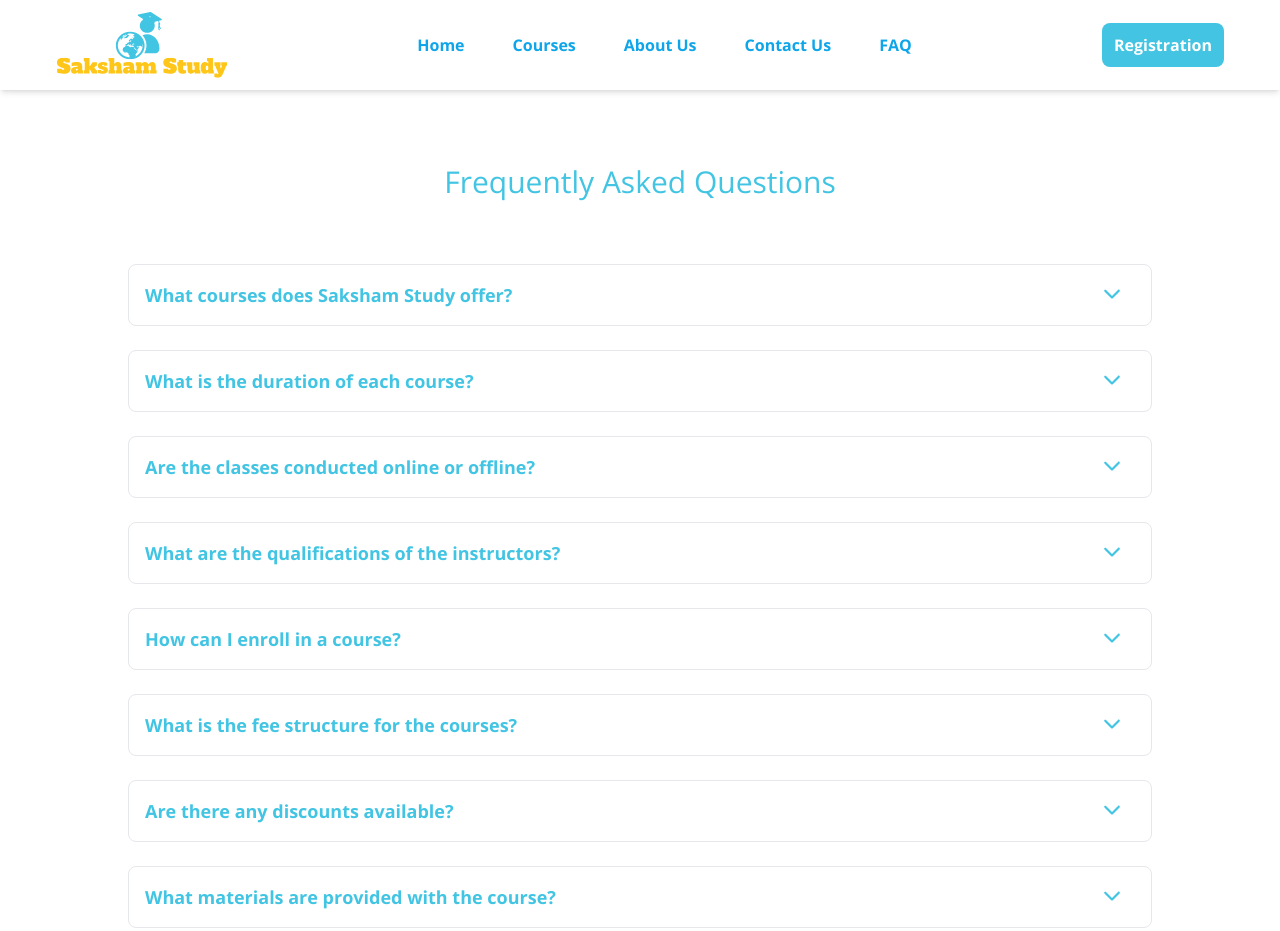
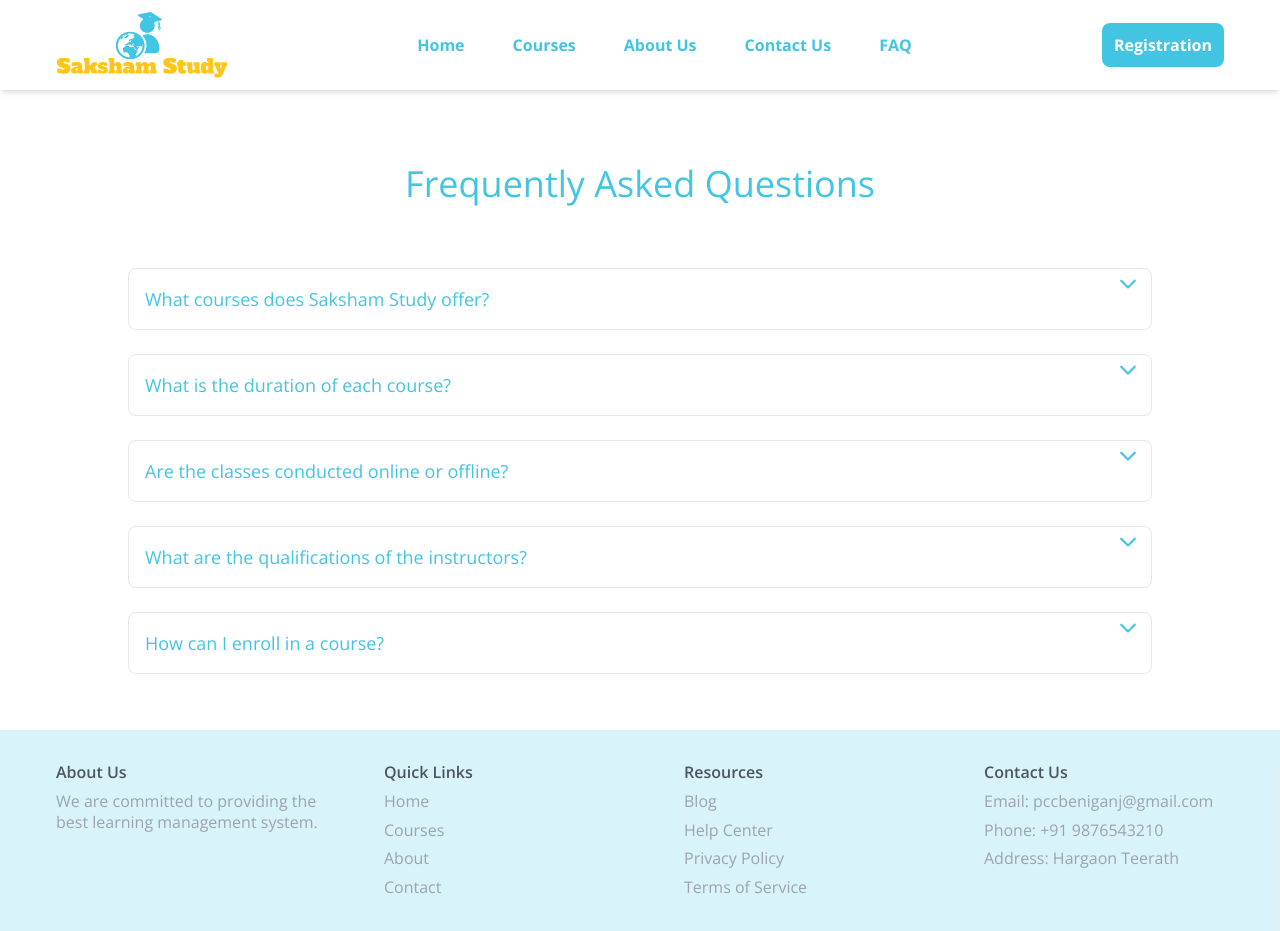
Before and after one commit to codeservier/sakshamstudy, a React (Vite) app: page /faq in a window 1280 px wide. Shown: the top 931 px of the page. Built offline with nearby package versions, Linux system fonts and the light colour scheme.

Commit message:
contact page and faq page

```diff
--- a/src/components/FAQ/Faq.jsx
+++ b/src/components/FAQ/Faq.jsx
@@ -5,18 +5,18 @@ import { faChevronDown, faChevronUp } from '@fortawesome/free-solid-svg-icons';
 const Faq = ({ faq, index, toggleFAQ }) => {
   return (
     <div
-      className={`w-4/5 mx-auto mb-6 p-4 border rounded-lg  cursor-pointer ${faq.open ? "open" : ""}`}
+      className={`w-4/5 mx-auto mb-6 p-4 border rounded-lg hover:bg-secondary/90 transition-all duration-200 group  cursor-pointer ${faq.open ? "open" : ""}`}
       key={index}
       onClick={() => toggleFAQ(index)}
     >
-      <div className="relative text-lg pr-20 transition-all duration-400 ease-in-out  font-bold">
+      <div className="relative text-lg pr-20 transition-all duration-400 ease-in-out group-hover:text-mywhite   ">
         {faq.question}
-        <span className="absolute top-1/2 right-0 transform -translate-y-1/2 w-8 h-8 transition-all
+        <span className="absolute  right-0 transform -translate-y-1/2 w-4 h-8 transition-all
         duration-200 ease-in-out">
           <FontAwesomeIcon icon={faq.open ? faChevronUp : faChevronDown} />
         </span>
       </div>
-      <div className={`transition-all duration-200 ease-in-out overflow-hidden
+      <div className={`transition-all duration-200 text-myblack ease-in-out overflow-hidden
          ${faq.open ? "opacity-100 max-h-1000 mb-4" : "opacity-0 max-h-0"}`}>
         {faq.answer}
       </div>
--- a/src/components/Layout/Header.jsx
+++ b/src/components/Layout/Header.jsx
@@ -4,7 +4,7 @@ import logo from "../../assets/logo1.png";
 import { FaCartPlus, FaRegHeart } from "react-icons/fa";
 import NavLinks from "./Navlinks";
 import { Link, useNavigate } from "react-router-dom";
-import cross from '../../assets/download.png'
+import cross from "../../assets/download.png";
 import Logo from "../../assets/logo/Logo";
 
 const Header = () => {
@@ -23,45 +23,61 @@ const Header = () => {
         {/* </div> */}
 
         <nav className="items-center hidden space-x-12 font-bold md:flex">
-
-          <Link to="/" className="hover:text-gray-300">Home</Link>
-          <Link to="/mylearning" className="hover:text-gray-300">Courses</Link>
-          <Link to="/about" className="hover:text-gray-300">About Us</Link>
-          <Link to="/new-contact" className="hover:text-gray-300">Contact Us</Link>
-          <Link to="/faq" className="hover:text-gray-300">FAQ</Link>
-
+          <Link to="/" className="hover:text-secondary text-primary">
+            Home
+          </Link>
+          <Link to="/mylearning" className="hover:text-secondary text-primary">
+            Courses
+          </Link>
+          <Link to="/about" className="hover:text-secondary text-primary">
+            About Us
+          </Link>
+          <Link to="/new-contact" className="hover:text-secondary text-primary">
+            Contact Us
+          </Link>
+          <Link to="/faq" className="hover:text-secondary text-primary">
+            FAQ
+          </Link>
         </nav>
 
         <div className="md:hidden">
           <button onClick={toggleMenu}>
-            {!isOpen?<FiAlignJustify />:<img className="w-5" src={cross}/>}
+            {!isOpen ? <FiAlignJustify /> : <img className="w-5" src={cross} />}
           </button>
         </div>
 
-        <div className="hidden md:block bg-[#42c4e2] font-bold rounded-lg p-3 text-white">
+        <div>
           <nav>
-            {/* <Link to="/login" className="hover:text-gray-300">Login</Link> */}
-            <Link to="/register" className="hover:text-[#ffc61a] text-white">Registration</Link>
-            {/* <Link to="/profile" className="hover:text-gray-300">/ Profile</Link> */}
+            <Link
+              to="/register"
+              className="hidden md:block bg-primary hover:bg-secondary hover:cursor-pointer transition-all duration-200  font-bold rounded-lg p-3 text-white hover:no-underline hover:scale-105 hover:translate-x-3"
+            >
+              Registration
+            </Link>
           </nav>
         </div>
       </div>
 
       {isOpen && (
         <nav className="font-bold bg-white shadow-md md:hidden">
-          <Link  to="/" className="block px-4 py-2 hover:bg-gray-200">Home</Link>
-          <Link to="/mylearning" className="block px-4 py-2 hover:bg-gray-200">My Learning</Link>
-          <Link to="/about" className="block px-4 py-2 hover:bg-gray-200">About</Link>
-          <Link  to="/new-contact" className="block px-4 py-2 hover:bg-gray-200">Contact</Link>
-          <Link to="/login" className="block px-4 py-2 hover:bg-gray-200">Login</Link>
-          <Link to="/register"  className="block px-4 py-2 hover:bg-gray-200">Registration</Link>
-          {/* Uncomment if needed */}
-          {/* <Link to="/search" className="block px-4 py-2 hover:bg-gray-200">
-            <FiSearch className="w-6 h-6 cursor-pointer hover:text-gray-300" />
+          <Link to="/" className="block px-4 py-2 hover:bg-gray-200">
+            Home
           </Link>
-          <Link to="/cart" className="block px-4 py-2 hover:bg-gray-200">
-            <FaCartPlus className="w-6 h-6 cursor-pointer hover:text-gray-300" />
-          </Link> */}
+          <Link to="/mylearning" className="block px-4 py-2 hover:bg-gray-200">
+            My Learning
+          </Link>
+          <Link to="/about" className="block px-4 py-2 hover:bg-gray-200">
+            About
+          </Link>
+          <Link to="/new-contact" className="block px-4 py-2 hover:bg-gray-200">
+            Contact
+          </Link>
+          <Link to="/login" className="block px-4 py-2 hover:bg-gray-200">
+            Login
+          </Link>
+          <Link to="/register" className="block px-4 py-2 hover:bg-gray-200">
+            Registration
+          </Link>
         </nav>
       )}
     </header>
--- a/src/pages/FaqPage.jsx
+++ b/src/pages/FaqPage.jsx
@@ -33,36 +33,8 @@ export default function FaqPage() {
         "You can enroll in a course by visiting our website and filling out the registration form or by contacting our office directly.",
       open: false,
     },
-    {
-      question: "What is the fee structure for the courses?",
-      answer:
-        "The fee structure varies depending on the course. For detailed information, please visit our website or contact us.",
-      open: false,
-    },
-    {
-      question: "Are there any discounts available?",
-      answer:
-        "Yes, we offer discounts for early registrations and group enrollments. Please check our website or contact us for more details.",
-      open: false,
-    },
-    {
-      question: "What materials are provided with the course?",
-      answer:
-        "We provide all necessary study materials, including textbooks, worksheets, and access to online resources.",
-      open: false,
-    },
-    {
-      question: "Can I get a refund if I am not satisfied with the course?",
-      answer:
-        "We offer a refund policy within the first two weeks of the course if you are not satisfied. Please refer to our refund policy on our website for more details.",
-      open: false,
-    },
-    {
-      question: "How can I contact support for any issues or queries?",
-      answer:
-        "You can contact our support team via email, phone, or through the contact form on our website. We are here to assist you.",
-      open: false,
-    },
+
+
   ]);
 
   const toggleFAQ = (index) => {
@@ -82,7 +54,7 @@ export default function FaqPage() {
   return (
     <>
       <div className="text-center p-8">
-        <h1 className="text-3xl font-extra-heavy mb-8 pt-8">
+        <h1 className="text-4xl font-extra-heavy mb-8 pt-8">
           Frequently Asked Questions
         </h1>
       </div>
--- a/src/pages/NewContact.jsx
+++ b/src/pages/NewContact.jsx
@@ -109,7 +109,7 @@ const NewContact = () => {
     <>
       <section className="bg-mywh  ">
         <div className="container p-4 mx-auto ">
-          <h1 className="text-4xl text-center font-extrabold text-primary   text-400 mb-8">
+          <h1 className="text-4xl text-center font-extrabold  text-primary   text-400 mb-8">
             Contact Us
           </h1>
           <div className="max-w-screen-xl px-6 mx-auto ">
```
